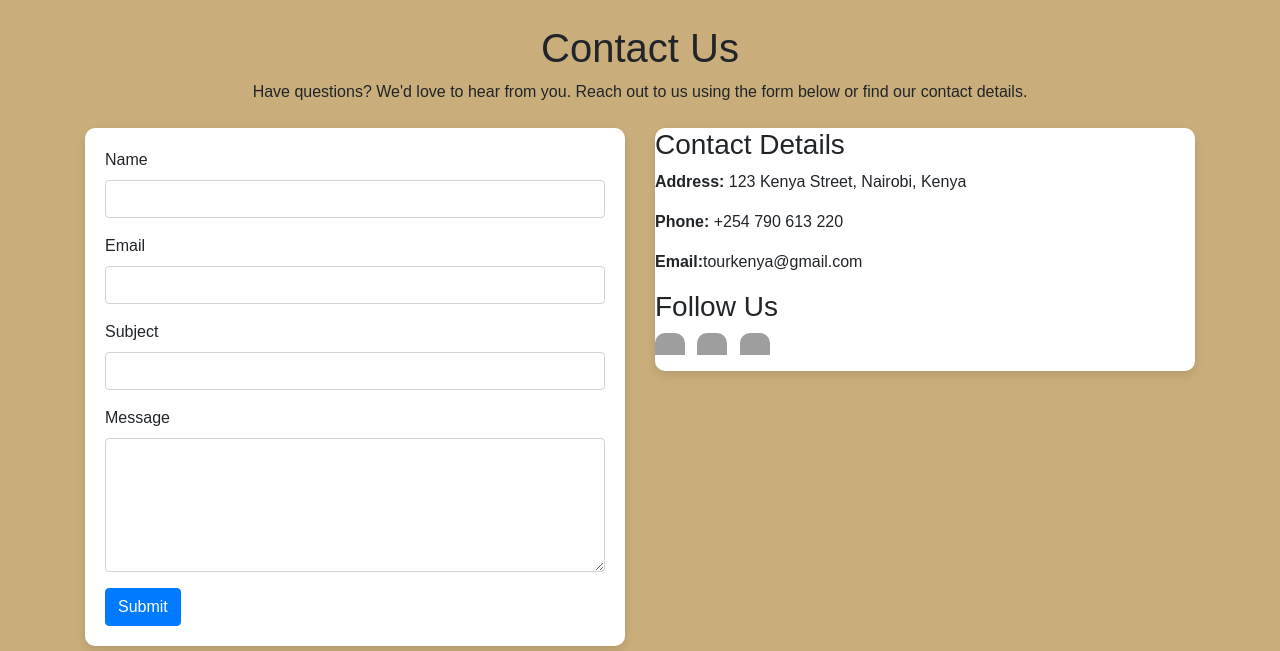
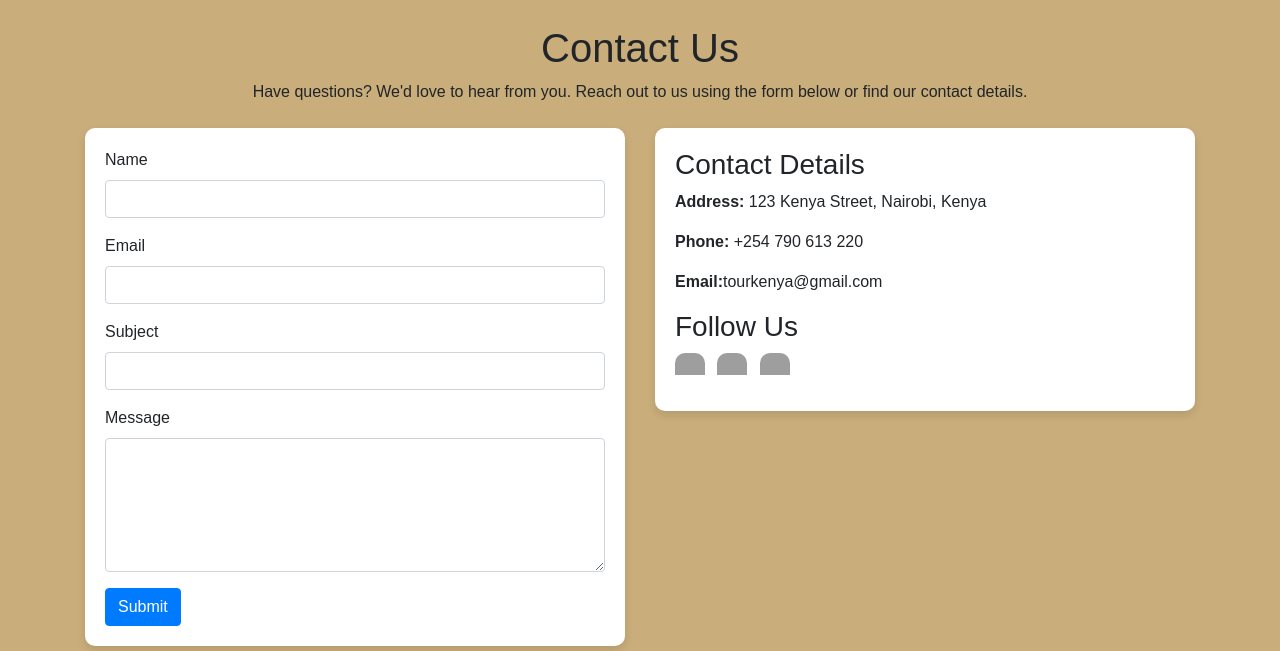
Before and after one commit to Kimuruae/Travel, a PHP site: page /contact.php in a window 1280 px wide. Shown: the part 56-707 px from the top of the page. Run offline with PHP 8.4, Linux system fonts and the light colour scheme; grey boxes are pictures that could not be loaded.

Commit message:
Updated the contact us page

```diff
--- a/contact.php
+++ b/contact.php
@@ -36,6 +36,7 @@ include_once("templates/header.php");
       <!-- Contact Details -->
       <div class="col-md-6">
       <div class="card">
+      <div class="card-body">
         <h3>Contact Details</h3>
         <p><strong>Address:</strong> 123 Kenya Street, Nairobi, Kenya</p>
         <p><strong>Phone:</strong> +254 790 613 220</p>
@@ -47,6 +48,7 @@ include_once("templates/header.php");
           <li class="list-inline-item"><a href="#"><img src="images/instagram.png" alt="Instagram" style="width:30px;"></a></li>
         </ul>
       </div>
+      </div>
     </div>
   </div>
 </div>
```
